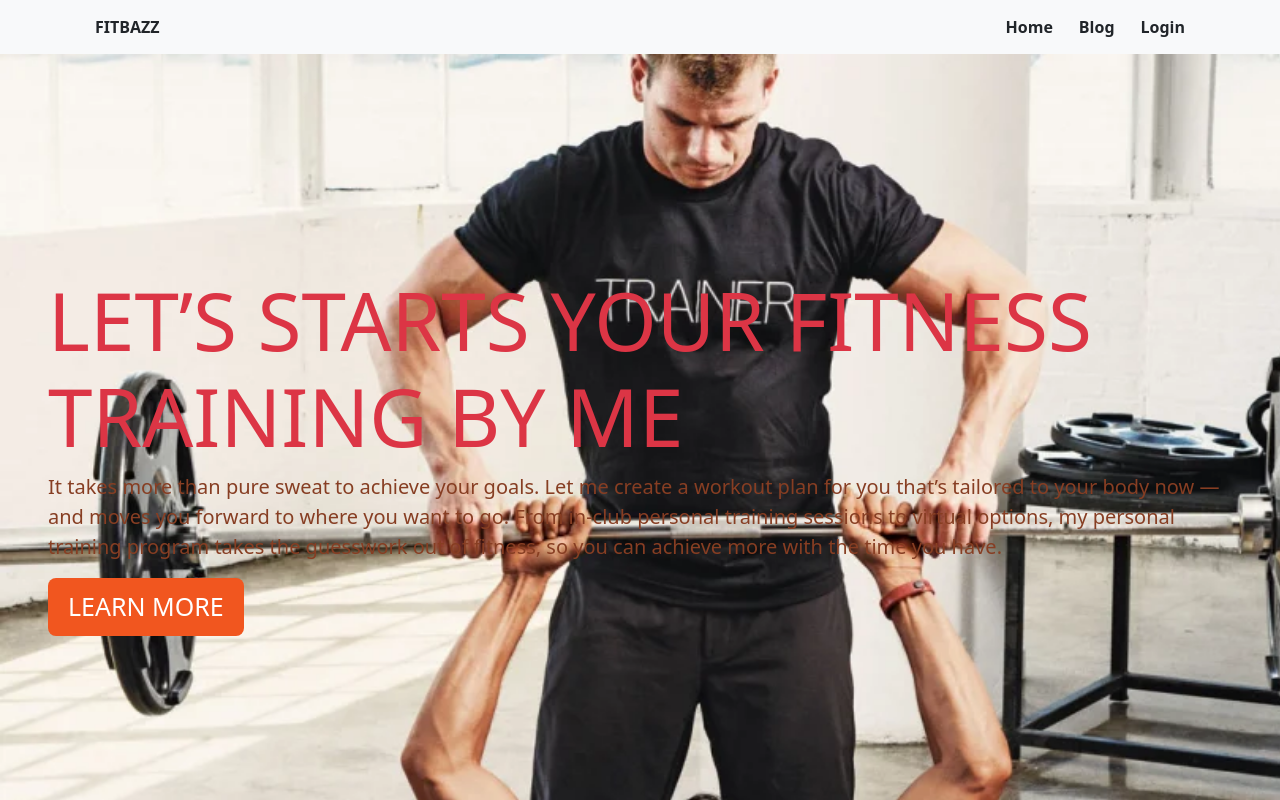
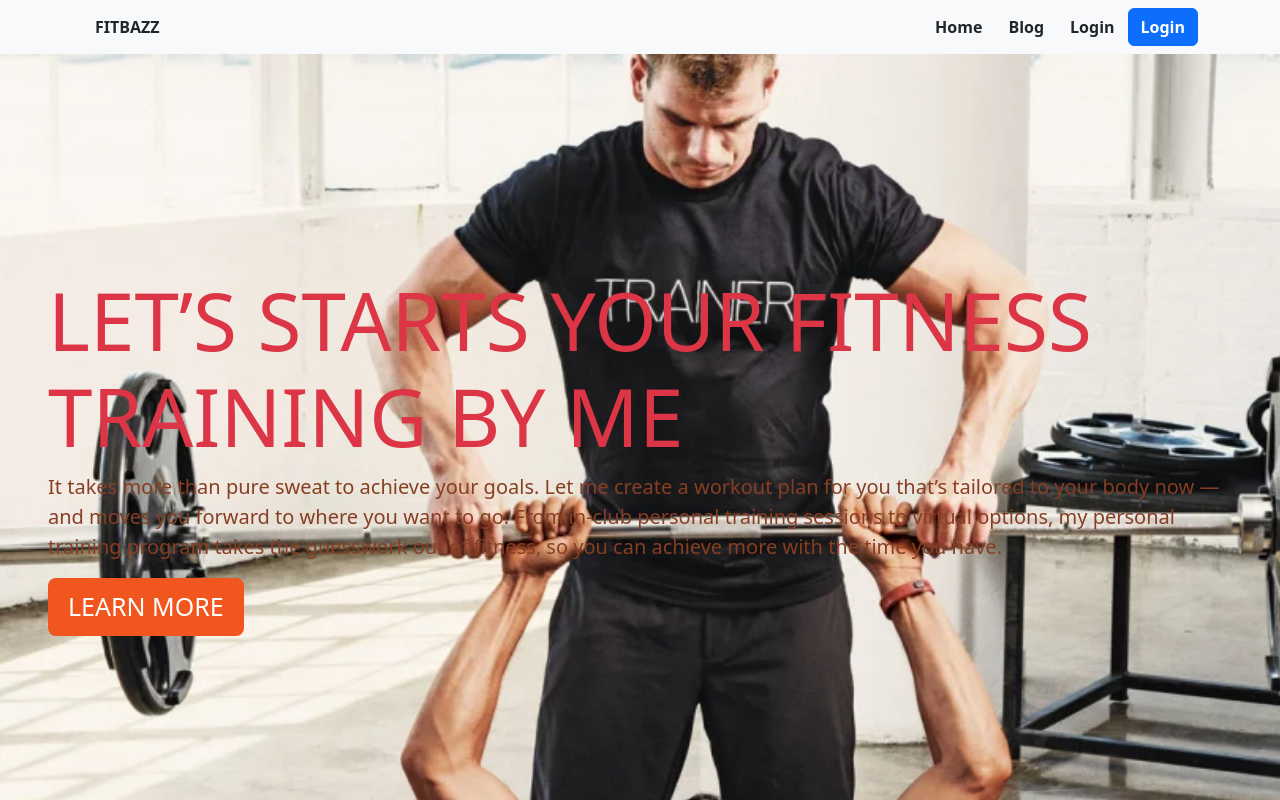
Before and after one commit to mustafa-arkan/fitbazz-clientside, a React (Create React App) app: page / in a window 1280 px wide. Shown: the top 800 px of the page. Built offline with nearby package versions, Linux system fonts and the light colour scheme; no server answers.

Commit message:
requirement 9 done

```diff
--- a/src/Shared/Header/Header.js
+++ b/src/Shared/Header/Header.js
@@ -19,6 +19,24 @@ const Header = () => {
     const {user,logOut}=useContext(AuthContext)
 
 
+    const handleSignout=()=>{
+
+        logOut()
+
+        .then(()=>{})
+
+        .catch(error=>console.error(error))
+
+
+
+
+        }
+
+
+
+
+
+
 
     return (
         <div>
@@ -32,19 +50,41 @@ const Header = () => {
                     <Link to="/blog"><Button  className='fw-bolder'  variant="">Blog</Button></Link>
 
 
-                    {user ?. email && <span>Welcome,{user.email}</span>}
+                    {/* {user ?. email && <span>Welcome,{user.email}</span>}
+                    <Link to="/login"><Button  className='fw-bolder'  variant="">Login</Button></Link> */}
+
+                        {user?.email && <Link  to="/myreviews"><Button  className='fw-bolder'  variant="">My Reviews</Button></Link>}
+
+                        {user?.email && <Link  to="/addservice"><Button  className='fw-bolder'  variant="">Add  Service</Button></Link>}
+
+                        {/* {user?.email && <Nav.Link  to="/manageAllOrders">Manage All Orders</Nav.Link>} */}
+
+                        {/* {!user?.email && < Link to='/login'><Button variant="outline-success">login</Button></Link>}
+                        {user?.email && <span>{user?.displayName}</span>} */}
+                        {user ?. email && <span>Welcome,{user.email}</span>}
                     <Link to="/login"><Button  className='fw-bolder'  variant="">Login</Button></Link>
-                        {/* <Nav.Link  to="/home#offer">Offers</Nav.Link>
-                        <Nav.Link  to="/home#gallery">Gallery</Nav.Link>
-                        <Nav.Link  to="/home#features">Features</Nav.Link> */}
-                        {/* {user?.email && <Nav.Link  to="/myOrders">My Orders</Nav.Link>}
-                        {user?.email && <Nav.Link  to="/manageAllOrders">Manage All Orders</Nav.Link>}
-                        {user?.email && <Nav.Link  to="/addNewService">Add a new service</Nav.Link>}
+                        {/* {user?.email && <Button onClick={logout} variant="outline-success">logout</Button>} */}
+                        {/* </Nav> */}
 
-                        {!user?.email && < Link to='/login'><Button variant="outline-success">login</Button></Link>}
-                        {user?.email && <span>{user?.displayName}</span>}
-                        {user?.email && <Button onClick={logout} variant="outline-success">logout</Button>} */}
-                        {/* </Nav> */}
+                        {
+
+user ?.email ?
+<Button onClick={handleSignout}  className='fw-bolder'  variant="">Logout</Button>
+
+: <Link to="/login">
+
+<Button className='btn btn-small fw-bolder'>Login</Button>
+
+</Link>
+
+
+           }
+
+
+
+
+
+
                     </Navbar.Collapse>
 
                 </Container>
```
